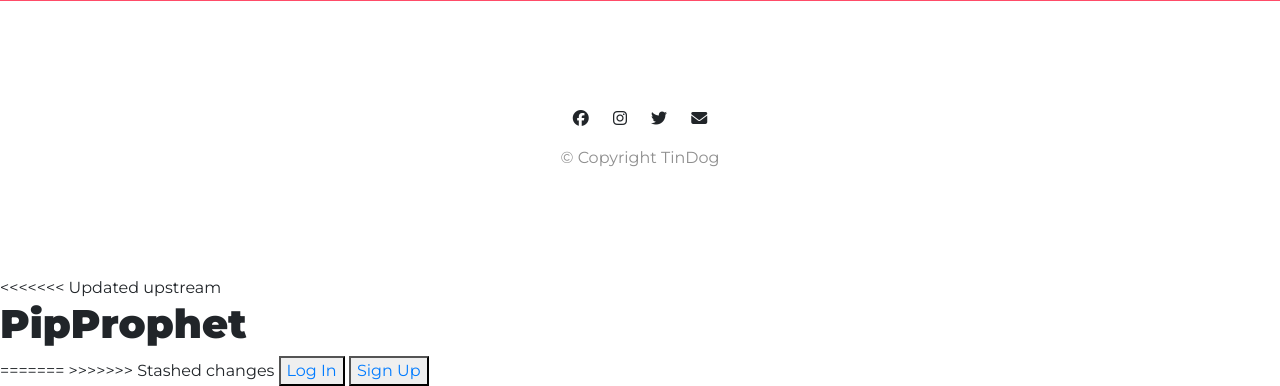
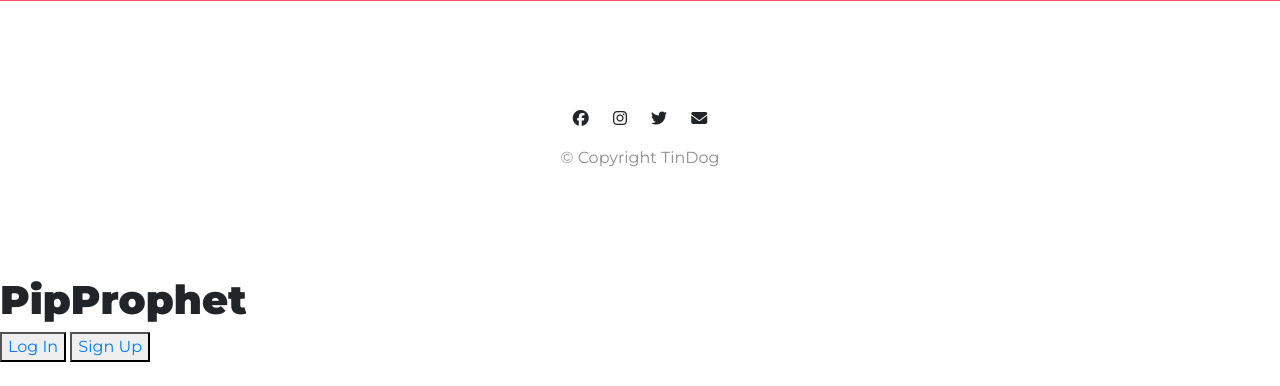
Before and after one commit to sharathnirmala16/Forex-Algorithmic-Trading-System-MT5, a Django app: page / in a window 1280 px wide. Shown: the part 2993-3379 px from the top of the page. After the commit the page ends 3355 px from the top, so only its background shows below. Run offline with Django 4.2, Linux system fonts and the light colour scheme; some libraries are stand-ins or nearby versions.

Commit message:
wednesday

```diff
--- a/users/templates/home.html
+++ b/users/templates/home.html
@@ -5,6 +5,11 @@
     <head>
         <title>PipProphet</title>
         <title>Pip Prophet</title>
+        <link rel="stylesheet" href="https://cdn.jsdelivr.net/npm/bootstrap@4.6.1/dist/css/bootstrap.min.css" integrity="sha384-zCbKRCUGaJDkqS1kPbPd7TveP5iyJE0EjAuZQTgFLD2ylzuqKfdKlfG/eSrtxUkn" crossorigin="anonymous">
+        <script src="https://cdn.jsdelivr.net/npm/jquery@3.5.1/dist/jquery.slim.min.js" integrity="sha384-DfXdz2htPH0lsSSs5nCTpuj/zy4C+OGpamoFVy38MVBnE+IbbVYUew+OrCXaRkfj" crossorigin="anonymous"></script>
+        <script src="https://cdn.jsdelivr.net/npm/bootstrap@4.6.1/dist/js/bootstrap.bundle.min.js" integrity="sha384-fQybjgWLrvvRgtW6bFlB7jaZrFsaBXjsOMm/tB9LTS58ONXgqbR9W8oWht/amnpF" crossorigin="anonymous"></script>
+        <link href="https://fonts.googleapis.com/css2?family=Montserrat:wght@100;300;400;500;900&family=Ubuntu:wght@300;400;700&display=swap" rel="stylesheet">
+        <script src="https://kit.fontawesome.com/3bfd13a79b.js" crossorigin="anonymous"></script>
         <link rel="icon" type="image/x-icon" href="{% static 'images/globe.png' %}"/>
         <!-- <link href="{% static 'stylesheets/styles.css' %}" rel="stylesheet"> -->
         <link rel="stylesheet" href="https://cdn.jsdelivr.net/npm/bootstrap@4.6.1/dist/css/bootstrap.min.css" integrity="sha384-zCbKRCUGaJDkqS1kPbPd7TveP5iyJE0EjAuZQTgFLD2ylzuqKfdKlfG/eSrtxUkn" crossorigin="anonymous">
@@ -219,12 +224,10 @@
             {% endfor %}
         </div>
         <div>
-<<<<<<< Updated upstream
+
             <h1>PipProphet</h1>
         </div>
         <div>
-=======
->>>>>>> Stashed changes
             {% csrf_token %}
             {% if user.is_authenticated %}
             <h2>Welcome to PipProphet, {{ user.first_name }}</h2>
```
Also changed, not shown: users/static/stylesheets/styles.css (line endings or trailing spaces).
